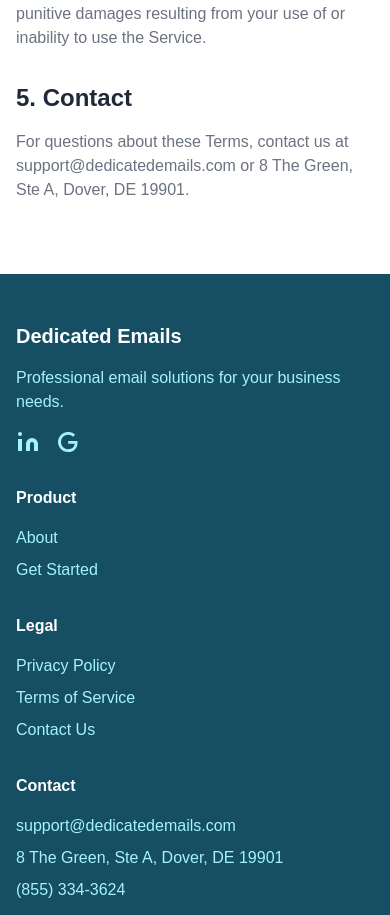
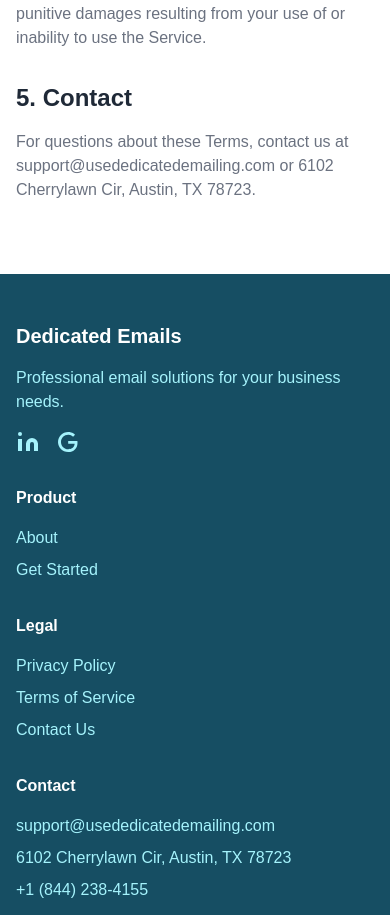
Before and after one commit to Textingman/pushnami-dedicatedemails, a Next.js app: page /terms in a window 390 px wide. Shown: the part 1082-1997 px from the top of the page. Built offline with nearby package versions, Linux system fonts and the light colour scheme.

Commit message:
Update support email, phone number, and address for Dedicated Emails

```diff
--- a/app/components/Footer.tsx
+++ b/app/components/Footer.tsx
@@ -45,9 +45,9 @@
           </div>
           <div>
             <h4 className="font-semibold mb-4">Contact</h4>
-            <p style={{ color: '#A5F3FC' }}>support@dedicatedemails.com</p>
-            <p className="mt-2" style={{ color: '#A5F3FC' }}>8 The Green, Ste A, Dover, DE 19901</p>
-            <p className="mt-2" style={{ color: '#A5F3FC' }}>(855) 334-3624</p>
+            <p style={{ color: '#A5F3FC' }}>support@usededicatedemailing.com</p>
+            <p className="mt-2" style={{ color: '#A5F3FC' }}>6102 Cherrylawn Cir, Austin, TX 78723</p>
+            <p className="mt-2" style={{ color: '#A5F3FC' }}>+1 (844) 238-4155</p>
           </div>
         </div>
         <div className="mt-8 pt-8 text-center" style={{ borderTop: '1px solid #0891B2', color: '#A5F3FC' }}>
--- a/app/contact/page.tsx
+++ b/app/contact/page.tsx
@@ -79,12 +79,12 @@
               <div className="space-y-4">
                 <div>
                   <h3 className="text-sm font-semibold uppercase tracking-wide mb-1" style={{ color: '#9CA3AF' }}>Email</h3>
-                  <a href="mailto:support@dedicatedemails.com" className="text-base font-medium hover:underline" style={{ color: '#0891B2' }}>support@dedicatedemails.com</a>
+                  <a href="mailto:support@usededicatedemailing.com" className="text-base font-medium hover:underline" style={{ color: '#0891B2' }}>support@usededicatedemailing.com</a>
                   <p className="text-sm mt-1" style={{ color: '#6B7280' }}>Response within 1–2 business days</p>
                 </div>
                 <div>
                   <h3 className="text-sm font-semibold uppercase tracking-wide mb-1" style={{ color: '#9CA3AF' }}>Mailing Address</h3>
-                  <p style={{ color: '#6B7280' }}>Dedicated Emails<br />8 The Green, Ste A<br />Dover, DE 19901</p>
+                  <p style={{ color: '#6B7280' }}>Dedicated Emails<br />6102 Cherrylawn Cir<br />Austin, TX 78723</p>
                 </div>
                 <div>
                   <h3 className="text-sm font-semibold uppercase tracking-wide mb-1" style={{ color: '#9CA3AF' }}>SMS Support</h3>
--- a/app/privacy/page.tsx
+++ b/app/privacy/page.tsx
@@ -33,7 +33,7 @@
           <ul className="list-disc pl-6 mb-6 space-y-2" style={{ color: '#6B7280' }}>
             <li>You may receive Account Notification messages and/or Customer Care messages depending on your opt-in selections.</li>
             <li>Message and data rates may apply. Message frequency varies.</li>
-            <li>To opt out, reply STOP to any message. To get help, reply HELP or contact us at support@dedicatedemails.com.</li>
+            <li>To opt out, reply STOP to any message. To get help, reply HELP or contact us at support@usededicatedemailing.com.</li>
             <li><strong>No mobile information will be shared with or sold to third parties for marketing or promotional purposes.</strong></li>
             <li>Opting in to SMS is optional and not required to use our service.</li>
           </ul>
@@ -48,8 +48,8 @@
           <p className="mb-6" style={{ color: '#6B7280' }}>
             If you have questions about this Privacy Policy, please contact us at:<br />
             Dedicated Emails<br />
-            8 The Green, Ste A, Dover, DE 19901<br />
-            Email: <a href="mailto:support@dedicatedemails.com" style={{ color: '#0891B2' }}>support@dedicatedemails.com</a>
+            6102 Cherrylawn Cir, Austin, TX 78723<br />
+            Email: <a href="mailto:support@usededicatedemailing.com" style={{ color: '#0891B2' }}>support@usededicatedemailing.com</a>
           </p>
         </div>
       </section>
--- a/app/terms/page.tsx
+++ b/app/terms/page.tsx
@@ -24,7 +24,7 @@
           </p>
           <h2 className="text-2xl font-bold mt-8 mb-4" style={{ color: '#1F2937' }}>3. SMS Communications</h2>
           <p className="mb-4" style={{ color: '#6B7280' }}>
-            By opting in to SMS communications, you agree to receive text messages from Dedicated Emails. Standard message and data rates may apply. You may opt out at any time by replying STOP. For help, reply HELP or contact support@dedicatedemails.com.
+            By opting in to SMS communications, you agree to receive text messages from Dedicated Emails. Standard message and data rates may apply. You may opt out at any time by replying STOP. For help, reply HELP or contact support@usededicatedemailing.com.
           </p>
           <h2 className="text-2xl font-bold mt-8 mb-4" style={{ color: '#1F2937' }}>4. Limitation of Liability</h2>
           <p className="mb-6" style={{ color: '#6B7280' }}>
@@ -32,7 +32,7 @@
           </p>
           <h2 className="text-2xl font-bold mt-8 mb-4" style={{ color: '#1F2937' }}>5. Contact</h2>
           <p className="mb-6" style={{ color: '#6B7280' }}>
-            For questions about these Terms, contact us at support@dedicatedemails.com or 8 The Green, Ste A, Dover, DE 19901.
+            For questions about these Terms, contact us at support@usededicatedemailing.com or 6102 Cherrylawn Cir, Austin, TX 78723.
           </p>
         </div>
       </section>
```
